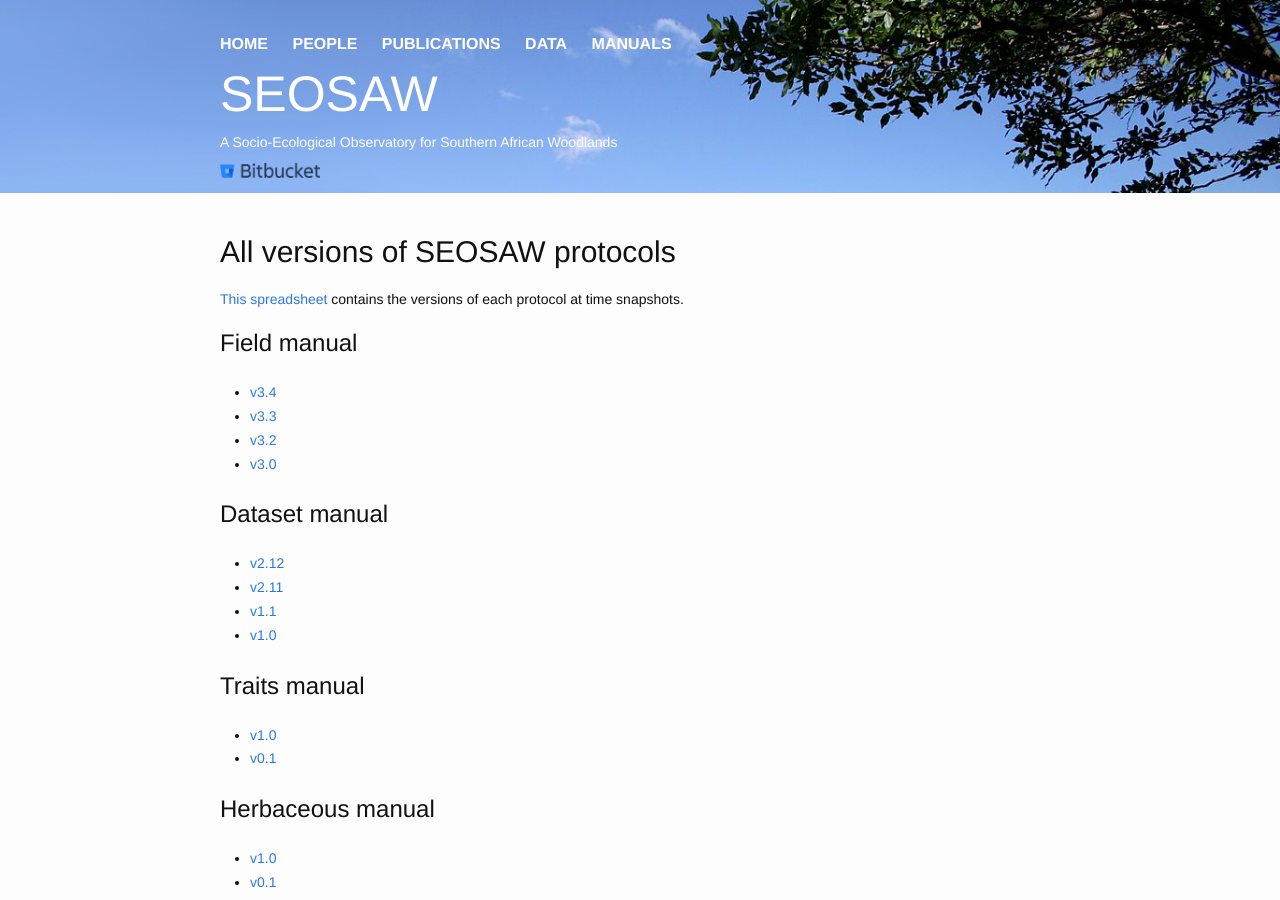
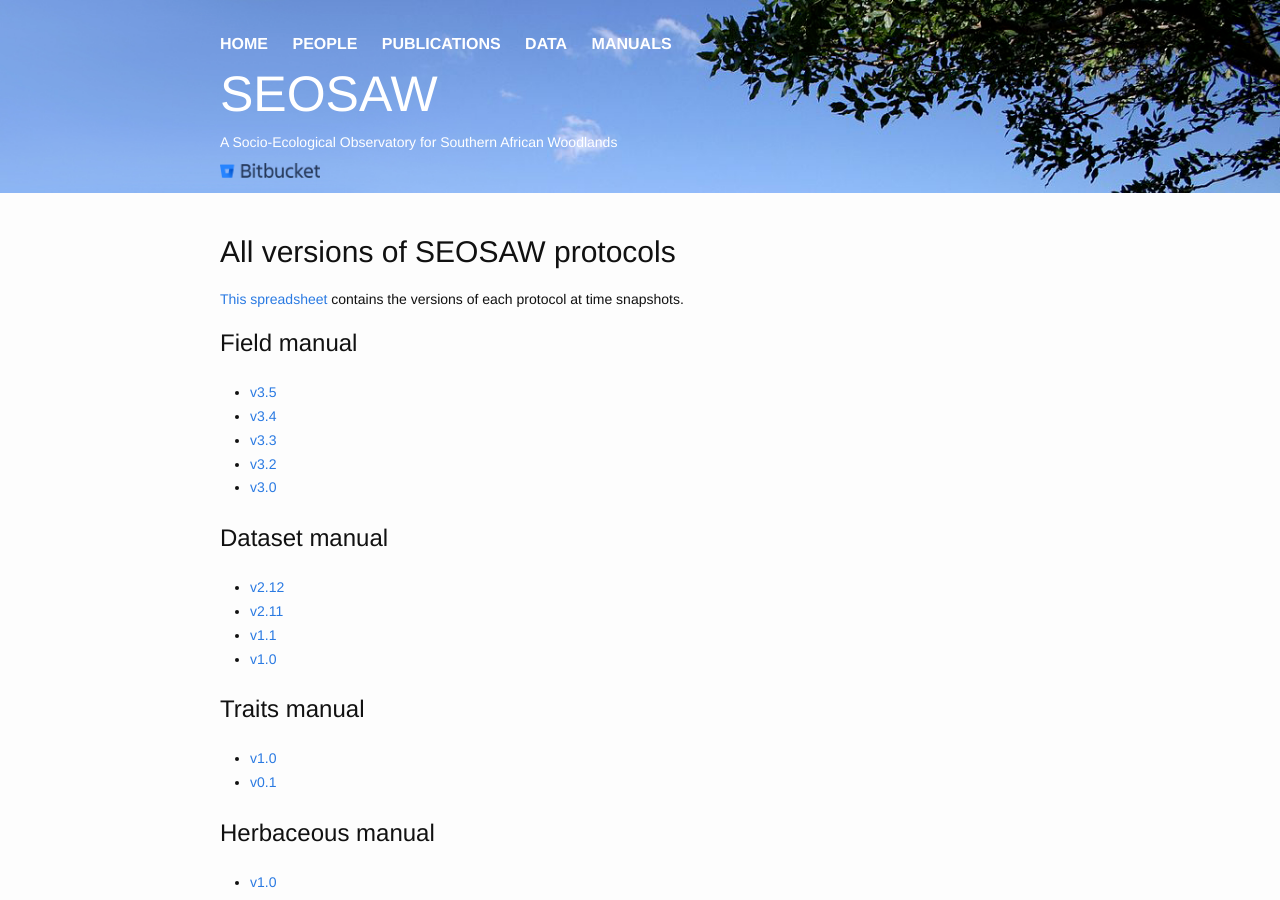
Before and after one commit to seosaw/seosaw.github.io, a Jekyll site: the page built from manual_versions.md, in a window 1280 px wide and 900 px high. Built offline with Jekyll 4.4.1, drawn with Linux system fonts in a browser that asks for light colours; nearby versions of some CDN libraries; our own code applies the rules of GitHub Pages for plain Markdown files.

Commit message:
Updated manual versions page

```diff
--- a/manual_versions.md
+++ b/manual_versions.md
@@ -8,6 +8,7 @@ layout: default
 
 ## Field manual
 
+* [v3.5](https://bitbucket.org/miombo/seosaw/raw/master/doc/manuals/field_manual/versions/seosaw_field_manual_v3.5.pdf)
 * [v3.4](https://bitbucket.org/miombo/seosaw/raw/master/doc/manuals/field_manual/versions/seosaw_field_manual_v3.4.pdf)
 * [v3.3](https://bitbucket.org/miombo/seosaw/raw/master/doc/manuals/field_manual/versions/seosaw_field_manual_v3.3.pdf)
 * [v3.2](https://bitbucket.org/miombo/seosaw/raw/master/doc/manuals/field_manual/versions/seosaw_field_manual_v3.2_2020.pdf)
```
Also changed, not shown: other parts of manual_versions.md (+1 -0 lines).
